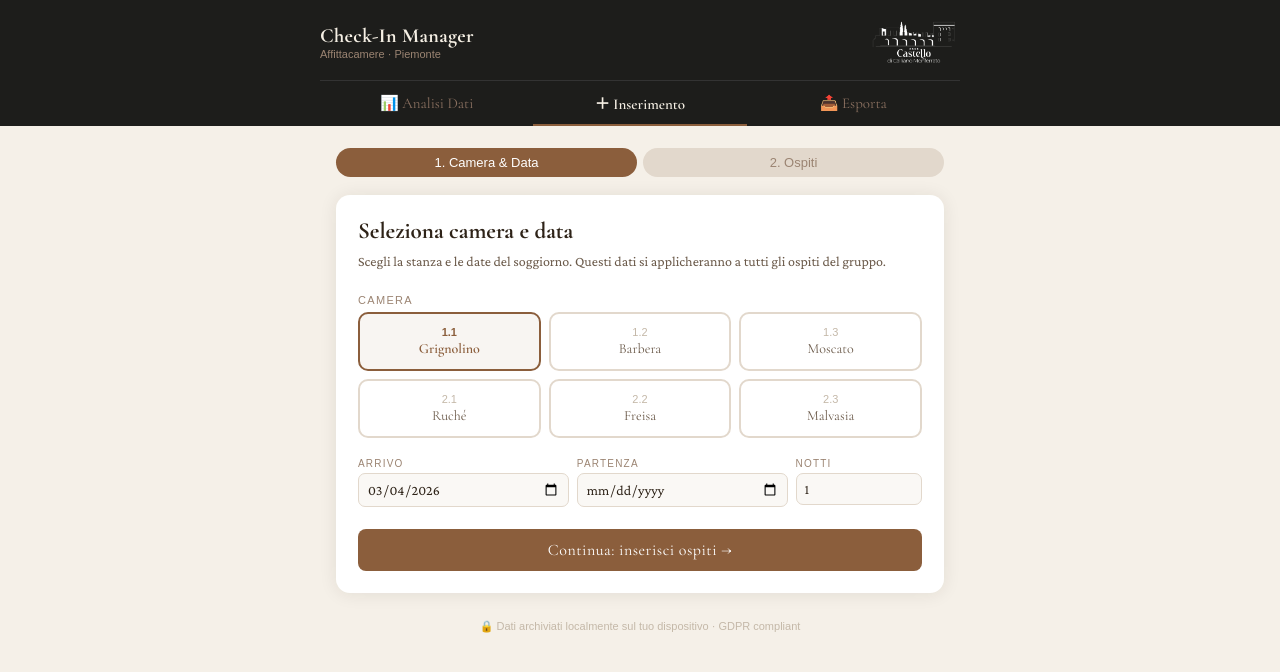
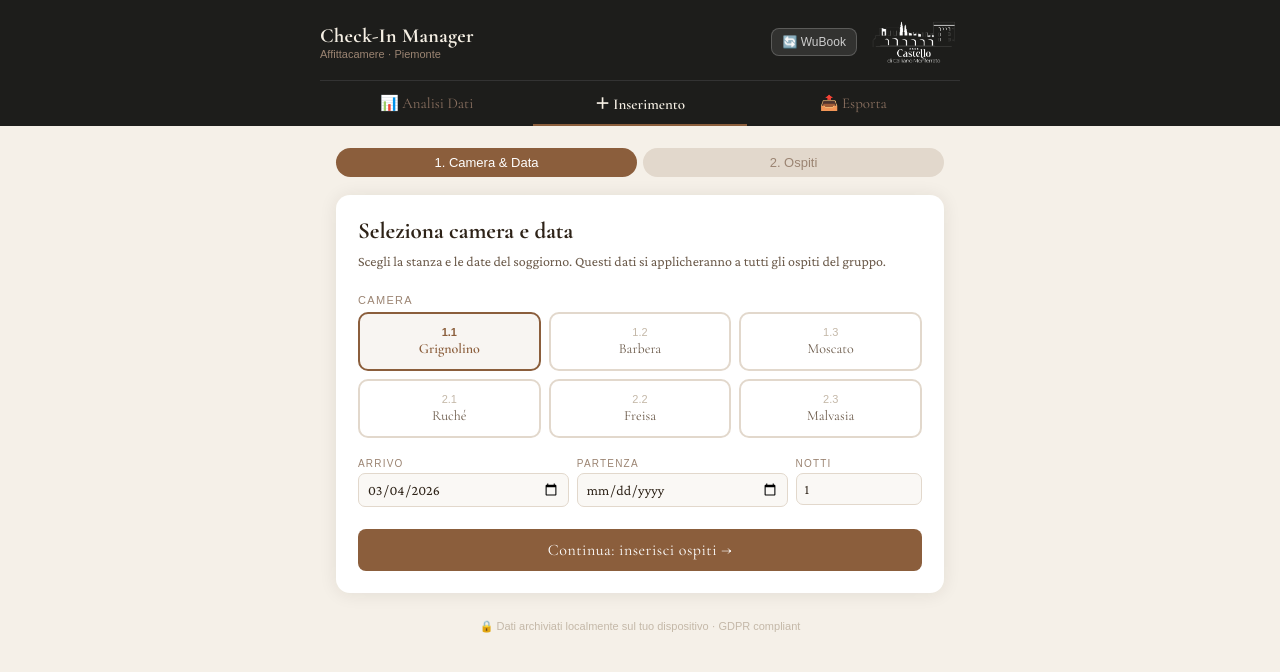
Before and after one commit to maurotardito/castellodicalliano, a React (Vite) app: page / in a window 1280 px wide. Shown: the top 672 px of the page. Built offline with nearby package versions, Linux system fonts and the light colour scheme.

Commit message:
Update App.jsx

```diff
--- a/src/App.jsx
+++ b/src/App.jsx
@@ -424,6 +424,71 @@ export default function CheckInApp() {
   // years for ISTAT select
   const years = Array.from({length:5},(_,i)=>new Date().getFullYear()-i);
 
+  // ── WuBook import ──
+  const [wbImporting, setWbImporting] = useState(false);
+  const [wbStatus, setWbStatus] = useState(null); // null | "ok" | "error" | "noaccess"
+
+  const importFromWuBook = async () => {
+    setWbImporting(true); setWbStatus(null);
+    try {
+      const dfrom = today();
+      const dto = new Date(Date.now() + 30*24*60*60*1000).toISOString().slice(0,10);
+      const GAS_URL = import.meta.env.VITE_GAS_URL;
+      const res = await fetch(`${GAS_URL}?action=wubook_reservations&dfrom=${dfrom}&dto=${dto}`);
+      const data = await res.json();
+
+      if (data.error) {
+        setWbStatus("error");
+        console.error("WuBook error:", data.error);
+        return;
+      }
+      if (!data.data || data.data.length === 0) {
+        setWbStatus("ok");
+        return;
+      }
+
+      // Mappa le prenotazioni WuBook → formato app
+      const newBookings = [];
+      for (const res of data.data) {
+        const stanzaWb = res.room_name || res.room || "";
+        // Cerca stanza corrispondente (per nome parziale)
+        const stanza = STANZE.find(s => s.toLowerCase().includes(stanzaWb.toLowerCase()))
+                    || stanzaWb;
+        const existing = bookings.find(b =>
+          b.stanza === stanza &&
+          b.dataArrivo === res.dfrom &&
+          b.guests[0]?.cognome?.toLowerCase() === (res.customer_surname||"").toLowerCase()
+        );
+        if (existing) continue; // già presente, salta
+
+        const guest = {
+          ...emptyPerson(),
+          cognome: res.customer_surname || "",
+          nome: res.customer_name || "",
+        };
+        newBookings.push({
+          id: `wb_${res.id || Date.now()}_${Math.random()}`,
+          stanza, dataArrivo: res.dfrom, dataPartenza: res.dto,
+          numPernottamenti: res.nights || "",
+          guests: [guest],
+          _fromWuBook: true
+        });
+      }
+
+      if (newBookings.length > 0) {
+        const merged = [...bookings, ...newBookings];
+        setBookings(merged);
+        await saveBookings(merged);
+      }
+      setWbStatus("ok");
+    } catch(e) {
+      console.error(e);
+      setWbStatus("error");
+    } finally {
+      setWbImporting(false);
+    }
+  };
+
   return (
     <div style={{ minHeight:"100vh", background:C.light, fontFamily:"'Crimson Pro', serif" }}>
       <link href="https://fonts.googleapis.com/css2?family=Cormorant+Garamond:wght@400;600;700&family=Crimson+Pro:wght@300;400;600&display=swap" rel="stylesheet" />
@@ -438,12 +503,19 @@ export default function CheckInApp() {
               </h1>
               <p style={{ fontSize:11, color:C.muted, margin:0, fontFamily:"sans-serif" }}>Affittacamere · Piemonte</p>
             </div>
-            <img src={LOGO_RECT} alt="Castello di Calliano" style={{ height:48, width:"auto", objectFit:"contain", flexShrink:0 }} />
-            {bookings.length>0 && (
-              <div style={{ marginLeft:"auto", background:C.brown+"cc", borderRadius:20, padding:"3px 12px", fontSize:12, fontFamily:"sans-serif", color:"#fff" }}>
-                {bookings.reduce((s,b)=>s+b.guests.length,0)} ospiti · {bookings.length} soggiorni
-              </div>
-            )}
+            <div style={{ display:"flex", alignItems:"center", gap:10 }}>
+              {/* WuBook sync button */}
+              <button onClick={importFromWuBook} disabled={wbImporting} title="Importa prenotazioni da WuBook" style={{
+                background: wbStatus==="ok" ? C.green+"33" : wbStatus==="error" ? C.red+"33" : "#ffffff18",
+                border: `1px solid ${wbStatus==="ok" ? C.green+"66" : wbStatus==="error" ? C.red+"66" : "#ffffff33"}`,
+                borderRadius:8, padding:"6px 10px", cursor:"pointer",
+                color: wbStatus==="ok" ? "#7ecf7e" : wbStatus==="error" ? "#f08080" : "#ccc",
+                fontSize:12, fontFamily:"sans-serif", display:"flex", alignItems:"center", gap:5
+              }}>
+                {wbImporting ? "⏳" : wbStatus==="ok" ? "✓" : wbStatus==="error" ? "⚠️" : "🔄"}&nbsp;WuBook
+              </button>
+              <img src={LOGO_RECT} alt="Castello di Calliano" style={{ height:48, width:"auto", objectFit:"contain", flexShrink:0 }} />
+            </div>
           </div>
           {/* 3-tab nav */}
           <div style={{ display:"flex", borderTop:`1px solid #333` }}>
```
